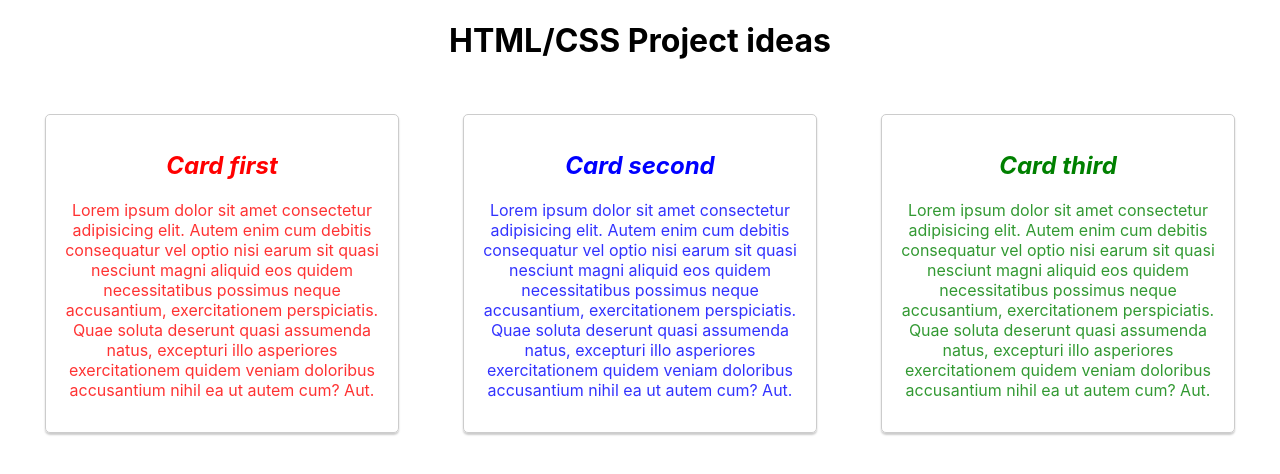
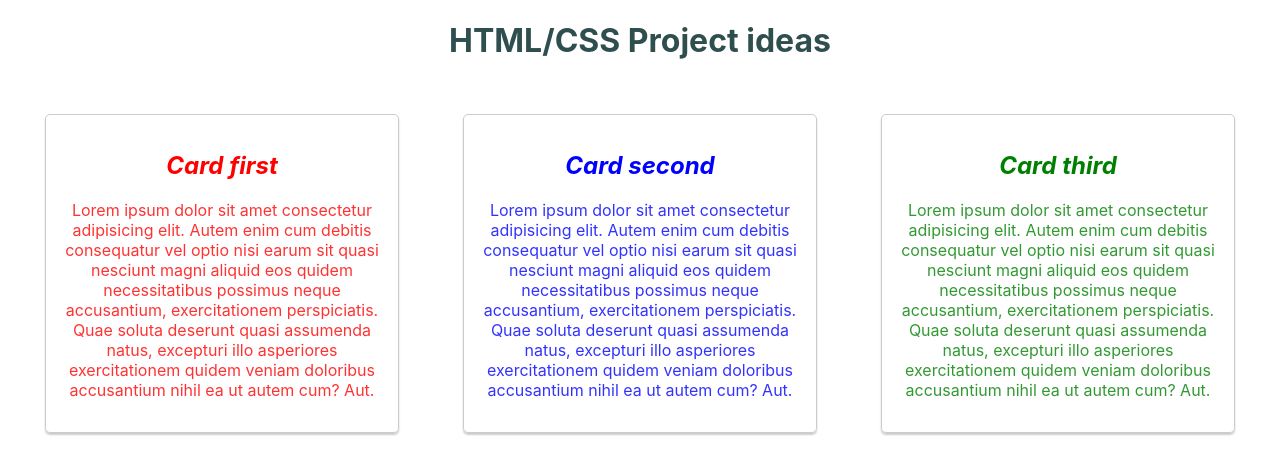
Before and after one commit to ASayidov/task-52-react, a React (Create React App) app: page / in a window 1280 px wide. Shown: the top 474 px of the page. Built offline with nearby package versions, Linux system fonts and the light colour scheme.

Commit message:
changed title color

```diff
--- a/src/App.js
+++ b/src/App.js
@@ -5,7 +5,7 @@ import { Card } from "./Card"
 function App() {
 return (
 <div className="App">
- <h1>HTML/CSS Project ideas</h1>
+ <h1 style={{color: "DarkSlateGrey"}}>HTML/CSS Project ideas</h1>
  <Card cardTitle = <i>Card first</i>  color = "red"/>
  <Card cardTitle = <i>Card second</i> color = "blue"/>
  <Card cardTitle = <i>Card third</i>  color = "green"/>
```
